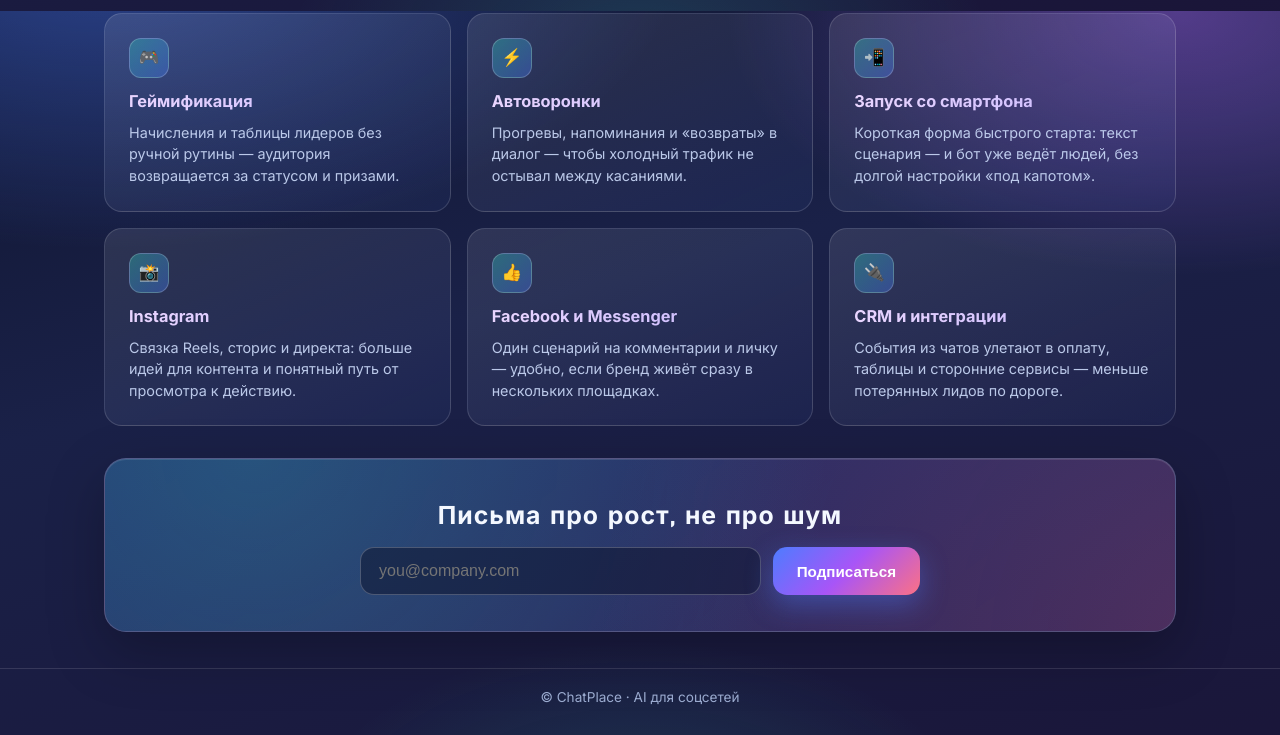
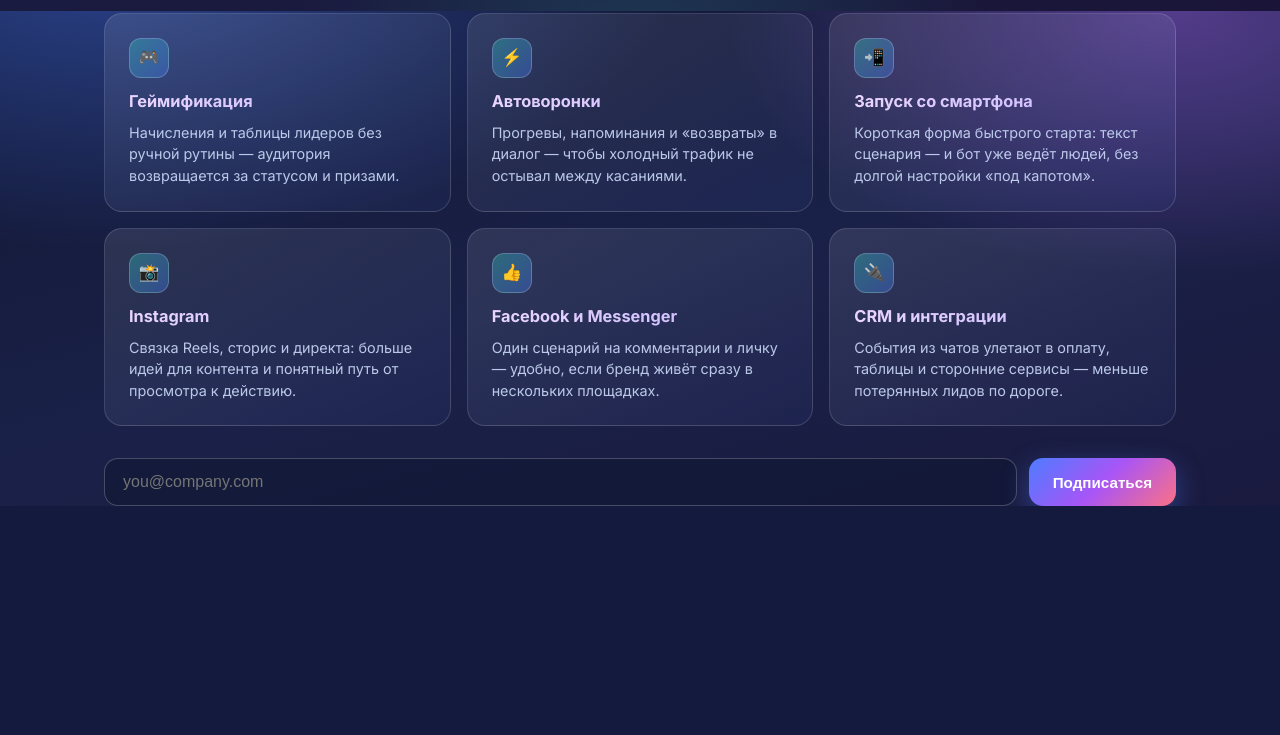
Before and after one commit to vs555nt/ChatPlace.io, a plain HTML site: page index.html in a window 1280 px wide. Shown: the part 2389-3124 px from the top of the page. After the commit the page ends 2895 px from the top, so only its background shows below. Drawn offline with Linux system fonts and the light colour scheme.

Commit message:
Update index.html

```diff
--- a/index.html
+++ b/index.html
@@ -1072,21 +1072,7 @@
     </section>
 
 
-    <section class="newsletter" id="subscribe" aria-labelledby="nl-heading">
-        <div class="newsletter-inner">
-            <h2 id="nl-heading" data-key="nl_title">Письма про рост, не про шум</h2>
-                        <form class="newsletter-form" id="newsletter-form" action="#" method="post" novalidate>
-                <input type="email" name="email" data-key="nl_placeholder" placeholder="you@company.com" autocomplete="email" required>
-                <button type="submit" data-key="nl_btn">Подписаться</button>
-            </form>
-            <div class="newsletter-thanks" id="nl-thanks" data-key="nl_thanks" role="status" aria-live="polite"></div>
-        </div>
-    </section>
-</div>
-<footer>
-    <div class="container">
-        <span data-key="footer_copy">© ChatPlace · AI для соцсетей</span>
-    </div>
+   <form class="newsletter-form" id="newsletter-form" action="#" method="post" novalidate> <input type="email" name="email" data-key="nl_placeholder" placeholder="you@company.com" autocomplete="email" required> <button type="submit" data-key="nl_btn">Подписаться</button> </form> <div class="newsletter-thanks" id="nl-thanks" data-key="nl_thanks" role="status" aria-live="polite"></div> </div> </section> </div>
 </footer>
 
 <script>
```
